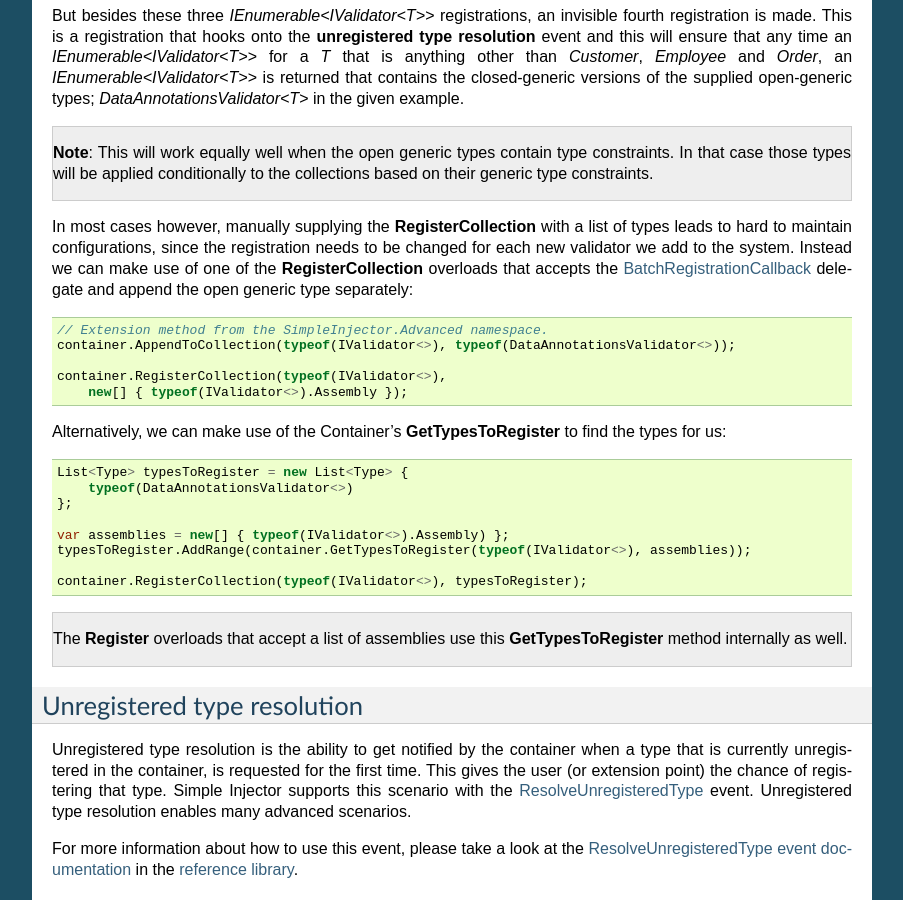
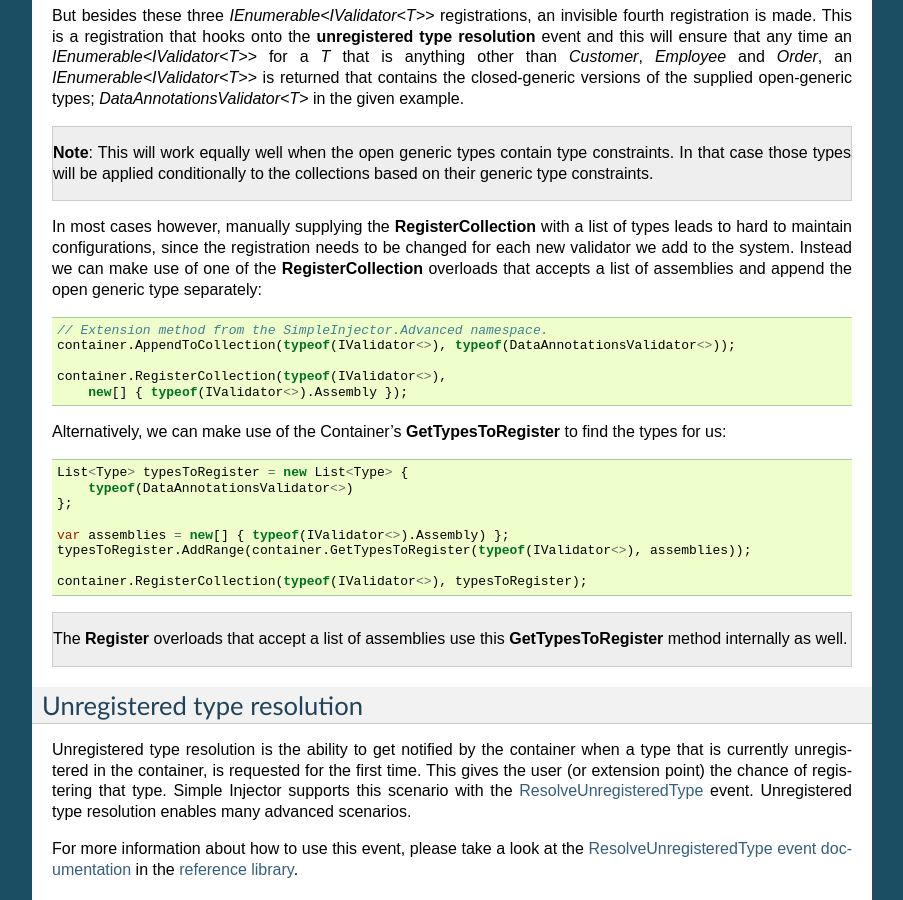
Before and after one commit to simpleinjector/Documentation, a Sphinx documentation site: the page built from source/advanced.rst, in a window 1280 px wide and 900 px high, scrolled down 5874 px. Shown: the whole window, without its empty margins (198-1101 px from the left). Built offline with Sphinx 7.4.7, drawn with Linux system fonts in a browser that asks for light colours.

Commit message:
Old v2 text removed
There was a reference to an old extension method that has been
deprecated in v3 and superseeded by RegisterCollection overloads. The
text was wrong and confusing.

```diff
--- a/source/advanced.rst
+++ b/source/advanced.rst
@@ -291,7 +291,7 @@ But besides these three *IEnumerable<IValidator<T>>* registrations, an invisible
 
     **Note**: This will work equally well when the open generic types contain type constraints. In that case those types will be applied conditionally to the collections based on their generic type constraints.
 
-In most cases however, manually supplying the **RegisterCollection** with a list of types leads to hard to maintain configurations, since the registration needs to be changed for each new validator we add to the system. Instead we can make use of one of the **RegisterCollection** overloads that accepts the `BatchRegistrationCallback <https://simpleinjector.org/ReferenceLibrary/?topic=html/T_SimpleInjector_Extensions_BatchRegistrationCallback.htm>`_ delegate and append the open generic type separately:
+In most cases however, manually supplying the **RegisterCollection** with a list of types leads to hard to maintain configurations, since the registration needs to be changed for each new validator we add to the system. Instead we can make use of one of the **RegisterCollection** overloads that accepts a list of assemblies and append the open generic type separately:
 
 .. code-block:: c#
 
```
